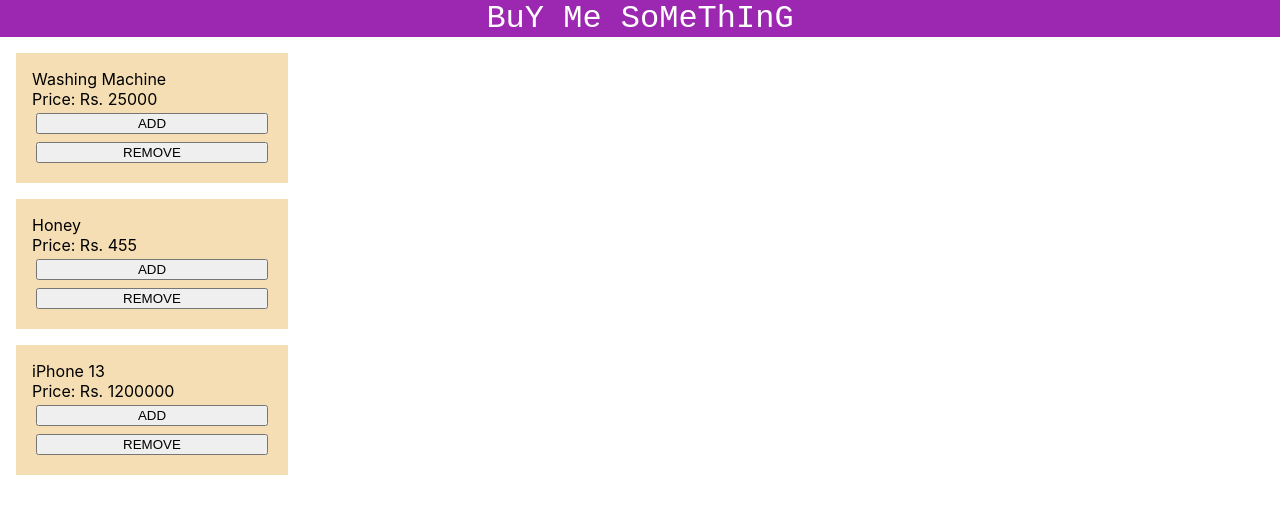
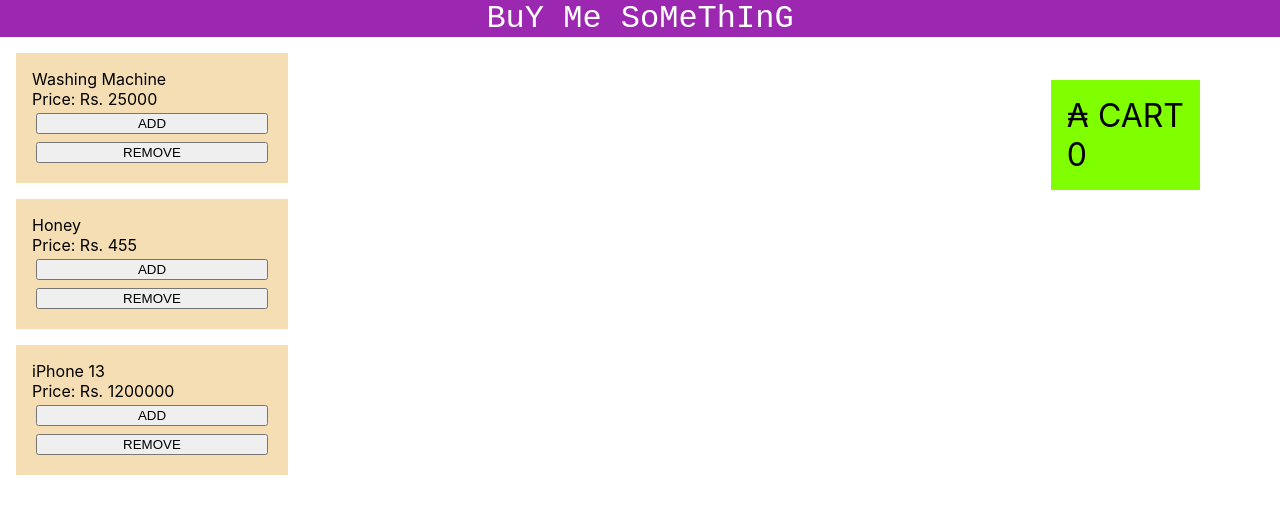
Before and after one commit to gitdeepsingh/honeywell-assignment-05212022, a React (Create React App) app: page / in a window 1280 px wide. Shown: the top 514 px of the page. Built offline with nearby package versions, Linux system fonts and the light colour scheme.

Commit message:
counter for cart

```diff
--- a/src/modules/ClientApp/clientApp.css
+++ b/src/modules/ClientApp/clientApp.css
@@ -11,3 +11,17 @@ button {
     cursor: pointer;
     margin: 0.25rem;
 }
+
+.cart {
+    background: chartreuse;
+    font-size: 2rem;
+    padding: 1rem;
+    margin: 5rem;
+    position: absolute;
+    top: 0;
+    right: 0;
+}
+
+button:disabled {
+    cursor: default;
+}
--- a/src/modules/ClientApp/clientApp.js
+++ b/src/modules/ClientApp/clientApp.js
@@ -16,8 +16,37 @@ const inventory = [
         reviews: [{ reviewer: { id: '', name: '' }, rating: '', reviewDesc: '' }]
     }
 ]
+
+const cart = [];
 class ClientApp extends Component {
+    constructor() {
+        super()
+        this.state = {
+            cartValue: 0
+        }
+    }
+
+    onAdd = () => {
+        this.setState((prev) => {
+            return {
+                cartValue: prev.cartValue + 1
+            }
+        })
+    }
+    onRemove = () => {
+        const { cartValue } = this.state;
+        if (cartValue > 0) {
+            this.setState((prev) => {
+                return {
+                    cartValue: prev.cartValue - 1
+                }
+            })
+        }
+
+    }
+
     renderInventoryList = () => {
+        const { cartValue } = this.state;
         return inventory.map((item, index) => {
             return <div className='inventory-item'>
                 <div>
@@ -26,17 +55,22 @@ class ClientApp extends Component {
                 <div>
                     Price: Rs. {item.price}
                 </div>
-                <button>ADD</button>
-                <button>REMOVE</button>
+                <button onClick={this.onAdd}>ADD</button>
+                <button onClick={this.onRemove}>REMOVE</button>
             </div>
 
         })
     }
     render() {
+        const { cartValue } = this.state;
         return (
             <>
                 <div className='inventory-list-viewer'>
                     {this.renderInventoryList()}
+                </div>
+                <div className='cart'>
+                    <div> &#8371; CART</div>
+                    <div>{cartValue}</div>
                 </div>
             </>
         )
```
